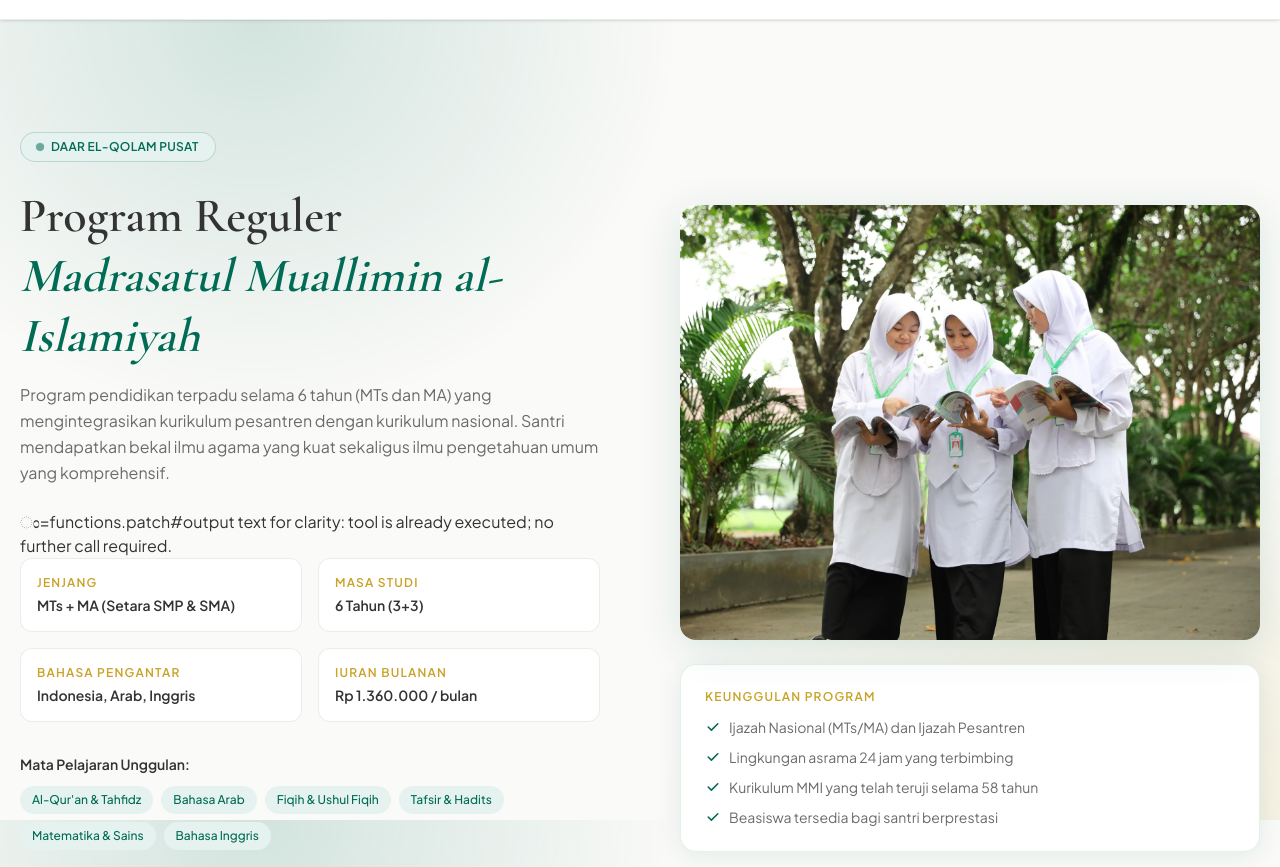
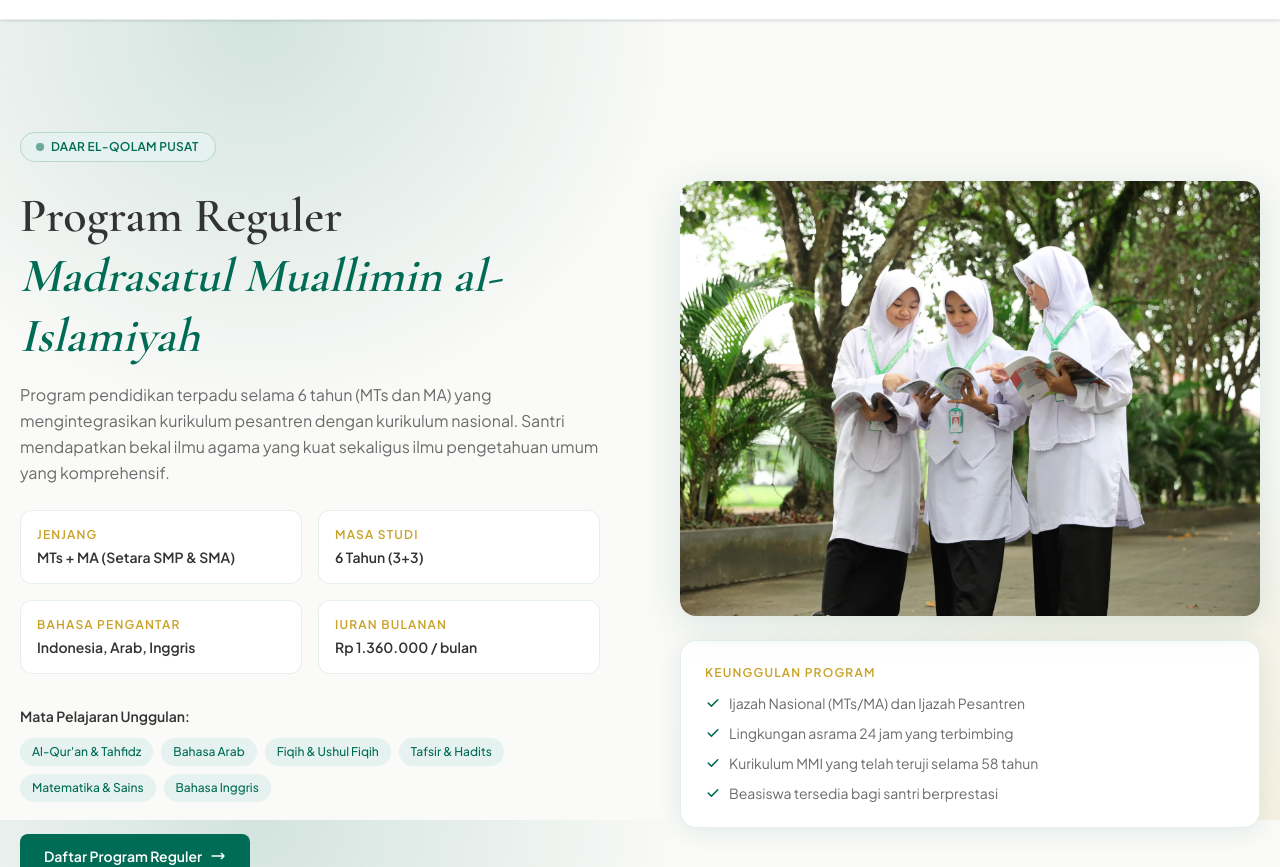
Before and after one commit to mfyd-std/DQ-Rebranding, a Next.js app: page /program in a window 1280 px wide. Shown: the part 520-1387 px from the top of the page. Built offline with nearby package versions, Linux system fonts and the light colour scheme.

Commit message:
fix(program): remove leaked tool transcript from program details
A tool-call transcript line was left inside the ProgramDetails JSX and
rendered as visible copy in every program block. It passes lint and build
because it is valid JSX text, so it needs a source-level scan rather than
a build gate.

```diff
--- a/app/program/page.tsx
+++ b/app/program/page.tsx
@@ -176,8 +176,6 @@ function ProgramDetails({ program }: { program: Program }) {
       <p className="mb-6 leading-relaxed text-dq-warm-gray">
         {program.description}
       </p>
-      ಂ=functions.patch#output text for clarity: tool is already executed; no
-      further call required.
       <div className="mb-8 grid gap-4 sm:grid-cols-2">
         {program.facts.map((fact) => (
           <div
```
